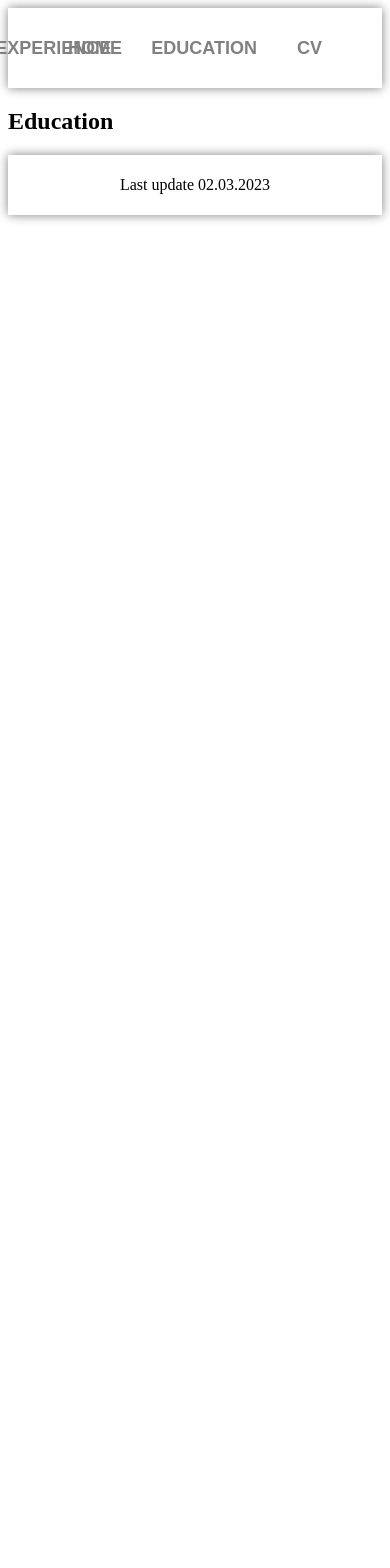
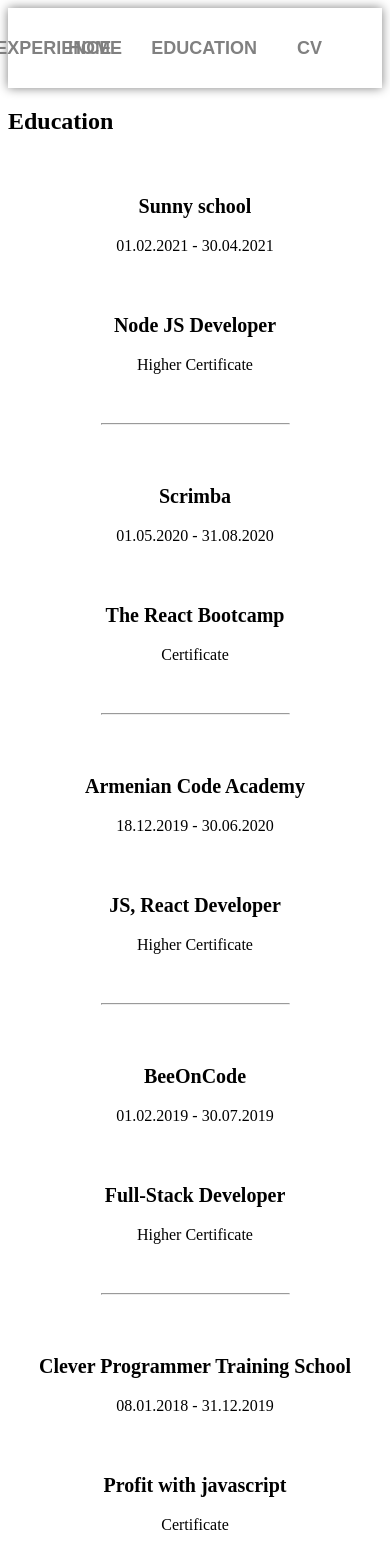
Before and after one commit to hakobyanviktoria8/my-portfolio-app, a Next.js app: page /education in a window 390 px wide. Shown: the top 1568 px of the page. Before the commit the page ends 844 px from the top, so only its background shows below. Built offline with nearby package versions, Linux system fonts and the light colour scheme.

Commit message:
worked and finish Education path

```diff
--- /dev/null
+++ b/public/education.json
@@ -0,0 +1,65 @@
+[
+  {
+    "id": 0,
+    "companyName": "Sunny school",
+    "duration": "01.02.2021 - 30.04.2021",
+    "profession": "Node JS Developer",
+    "certificate": "Higher Certificate"
+  },
+  {
+    "id": 1,
+    "companyName": "Scrimba",
+    "duration": "01.05.2020 - 31.08.2020",
+    "profession": "The React Bootcamp",
+    "certificate": "Certificate"
+  },
+  {
+    "id": 2,
+    "companyName": "Armenian Code Academy",
+    "duration": "18.12.2019 - 30.06.2020",
+    "profession": "JS, React Developer",
+    "certificate": "Higher Certificate"
+  },
+  {
+    "id": 3,
+    "companyName": "BeeOnCode",
+    "duration": "01.02.2019 - 30.07.2019",
+    "profession": "Full-Stack Developer",
+    "certificate": "Higher Certificate"
+  },
+  {
+    "id": 4,
+    "companyName": "Clever Programmer Training School",
+    "duration": "08.01.2018 - 31.12.2019",
+    "profession": "Profit with javascript",
+    "certificate": "Certificate"
+  },
+  {
+    "id": 5,
+    "companyName": "Self-education",
+    "duration": "01.05.2017 - 01.02.2019",
+    "profession": "Front-end Developer",
+    "certificate": "Knowledge"
+  },
+  {
+    "id": 6,
+    "companyName": "Arkofarm",
+    "duration": "01.02.2012 - 30.06.2012",
+    "profession": "Pharmacy, Manager",
+    "certificate": "Higher Certificate"
+  },
+  {
+    "id": 7,
+    "companyName": "Armenian State Pedagogical University",
+    "duration": "01.09.2011 - 30.05.2013",
+    "profession": "Chemistry teacher",
+    "certificate": "National Diploma"
+  },
+  {
+    "id": 8,
+    "companyName": "National Polytechnic University of Armenia",
+    "duration": "01.09.2007 - 30.05.2011",
+    "profession": "Chemist technologist",
+    "certificate": "National Diploma"
+  }
+]
--- /dev/null
+++ b/src/components/Education.tsx
@@ -0,0 +1,20 @@
+import React from "react";
+import styles from "./../styles/Education.module.css";
+
+export const Education = ({ data }: any) => {
+  return (
+    <>
+      <div className={styles.educationWrapper}>
+        <div>
+          <h3>{data.companyName}</h3>
+          <p>{data.duration}</p>
+        </div>
+        <div>
+          <h3>{data.profession}</h3>
+          <p>{data.certificate}</p>
+        </div>
+      </div>
+      <hr className={styles.line} />
+    </>
+  );
+};
--- a/src/pages/education.tsx
+++ b/src/pages/education.tsx
@@ -1,12 +1,27 @@
+import { Education } from "@/components/Education";
 import Layout from "@/components/layout";
 import React from "react";
+import educationData from "./../../public/education.json";
 
-const Education = () => {
+type EducationDataType = {
+  id: number;
+  companyName: string;
+  duration: string;
+  profession: string;
+  certificate: string;
+};
+
+const EducationComp = () => {
   return (
     <Layout>
       <h2 className="pageTitle">Education</h2>
+
+      {educationData &&
+        educationData.map((data: EducationDataType) => (
+          <Education key={data.id} data={data} />
+        ))}
     </Layout>
   );
 };
 
-export default Education;
+export default EducationComp;
--- /dev/null
+++ b/src/styles/Education.module.css
@@ -0,0 +1,53 @@
+.line {
+  width: 40%;
+  margin: 0 auto;
+  margin-bottom: 20px;
+}
+
+.educationWrapper {
+  padding: 10px 0 20px;
+  display: flex;
+  justify-content: center;
+  margin: 0 auto;
+}
+
+.educationWrapper > div:first-child {
+  width: 40%;
+}
+
+.educationWrapper > div:last-child {
+  width: 20%;
+}
+
+.educationWrapper h3 {
+  font-size: 20px;
+  margin-bottom: 10px;
+}
+
+.educationWrapper p {
+  line-height: 24px;
+}
+
+@media screen and (max-width: 1024px) {
+  .line {
+    width: 50%;
+  }
+
+  .educationWrapper > div:first-child {
+    width: 50%;
+  }
+}
+
+@media screen and (max-width: 768px) {
+  .educationWrapper {
+    flex-direction: column;
+    width: 100%;
+  }
+
+  .educationWrapper > div:first-child,
+  .educationWrapper > div:last-child {
+    width: 100%;
+    margin: 10px auto;
+    text-align: center;
+  }
+}
--- a/src/styles/Experience.module.css
+++ b/src/styles/Experience.module.css
@@ -23,8 +23,16 @@
   line-height: 24px;
 }
 
+/* otherExperience */
+.otherExperience {
+  width: 60%;
+  margin: 0 auto;
+  margin-bottom: 20px;
+}
+
 @media screen and (max-width: 1024px) {
-  .line {
+  .line,
+  .otherExperience {
     width: 90%;
   }
 
```
Also changed, not shown: src/pages/experience.tsx (+18 -0 lines).
